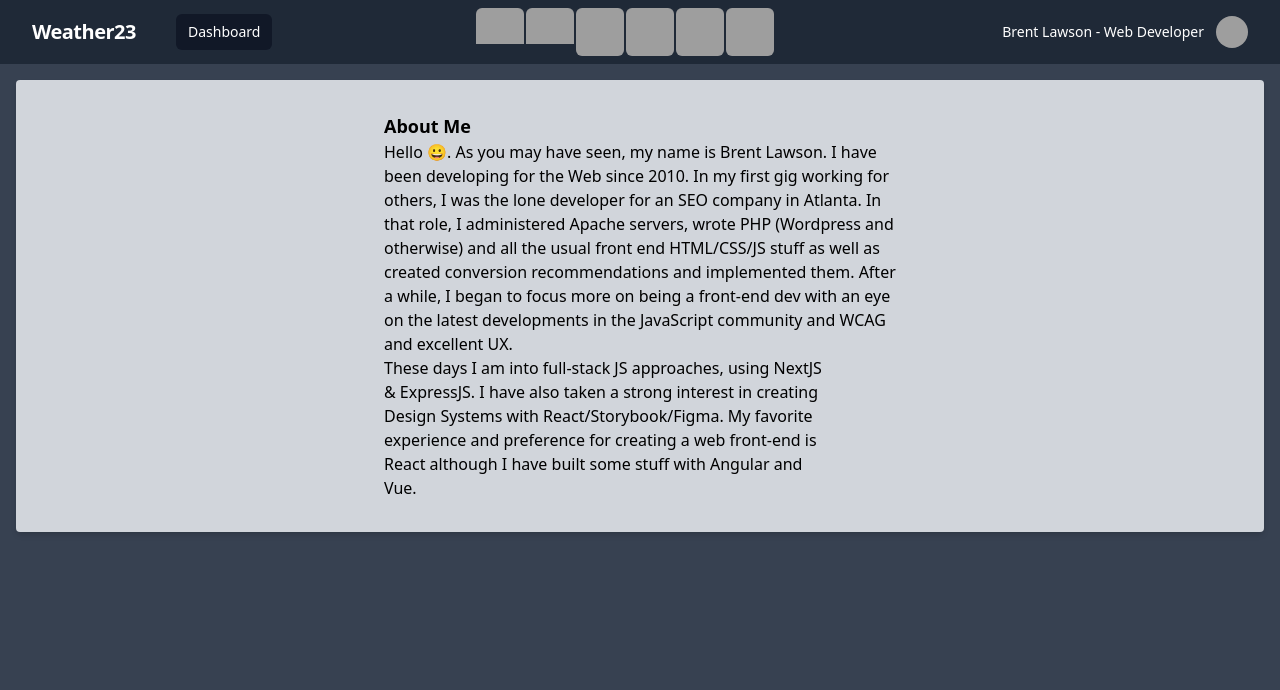
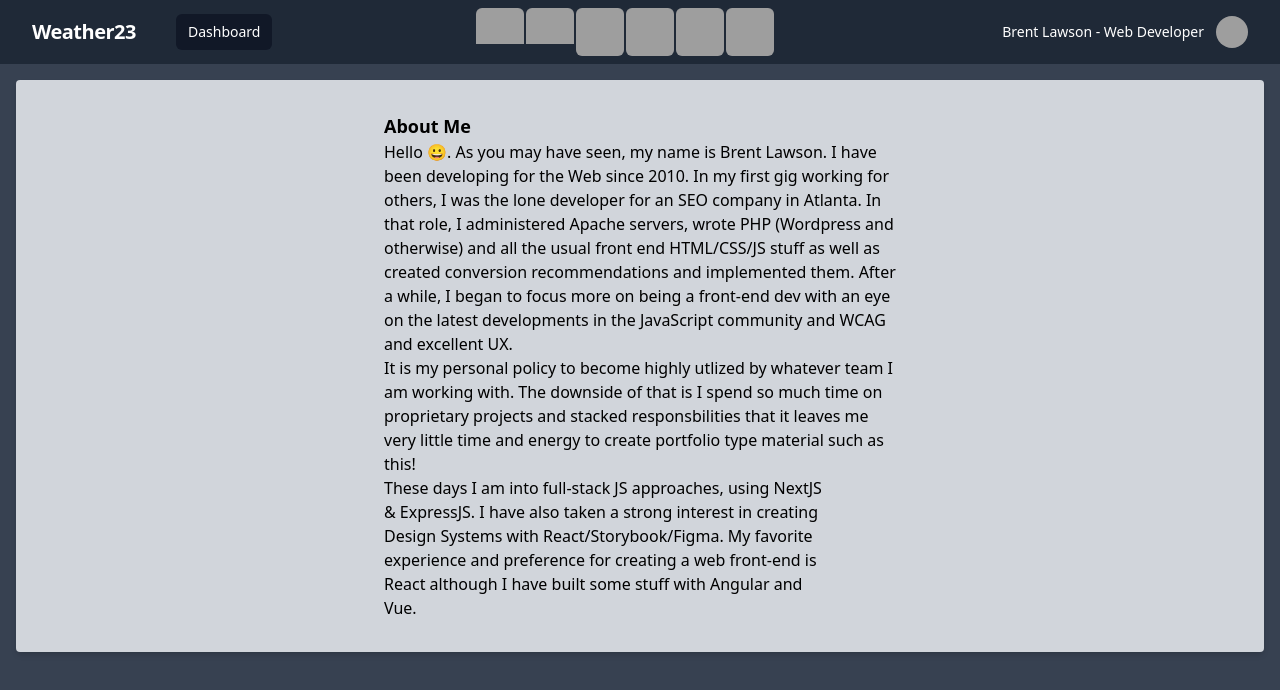
Before and after one commit to brent2333/weather23, a React (Vite) app: page /about in a window 1280 px wide. Shown: the top 690 px of the page. Built offline with nearby package versions, Linux system fonts and the light colour scheme; grey boxes are pictures that could not be loaded.

Commit message:
more about content

```diff
--- a/src/About.tsx
+++ b/src/About.tsx
@@ -5,6 +5,7 @@ const About = () => {
         <div className="max-w-lg my-0 mx-auto">
         <h1 className="text-lg font-bold w-full">About Me</h1>
         <p className="">Hello 😀. As you may have seen, my name is Brent Lawson. I have been developing for the Web since 2010. In my first gig working for others, I was the lone developer for an SEO company in Atlanta. In that role, I administered Apache servers, wrote PHP (Wordpress and otherwise) and all the usual front end HTML/CSS/JS stuff as well as created conversion recommendations and implemented them. After a while, I began to focus more on being a front-end dev with an eye on the latest developments in the JavaScript community and WCAG and excellent UX.</p>
+        <p>It is my personal policy to become highly utlized by whatever team I am working with. The downside of that is I spend so much time on proprietary projects and stacked responsbilities that it leaves me very little time and energy to create portfolio type material such as this!</p>
         <p className="max-w-md">These days I am into full-stack JS approaches, using NextJS & ExpressJS. I have also taken a strong interest in creating Design Systems with React/Storybook/Figma. My favorite experience and preference for creating a web front-end is React although I have built some stuff with Angular and Vue.</p>
         </div>
     </div>
```
